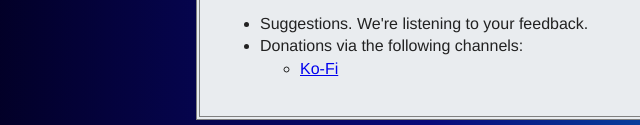
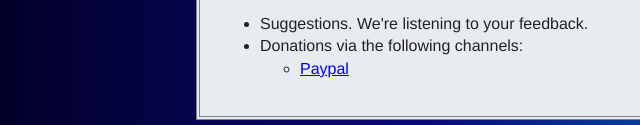
Before and after one commit to dieg0-a/posagent-home, a plain HTML site: page index.html in a window 1280 px wide. Shown: the part 2737-2862 px from the top of the page, 20-660 px from the left. Drawn offline with Linux system fonts and the light colour scheme.

Commit message:
Update index.html

```diff
--- a/index.html
+++ b/index.html
@@ -90,7 +90,7 @@ Example for Windows:</li>
       Donations via the following channels:
       <ul>
         <li>
-          <a href="https://ko-fi.com/erpsolutionsrosario">Ko-Fi</a>
+          <a href="https://www.paypal.com/donate/?hosted_button_id=LWL6XHZJQFXJW">Paypal</a>
         </li>
       </ul>
     </li>
```
